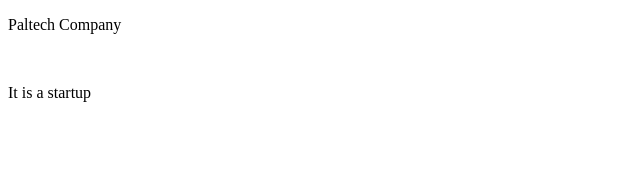
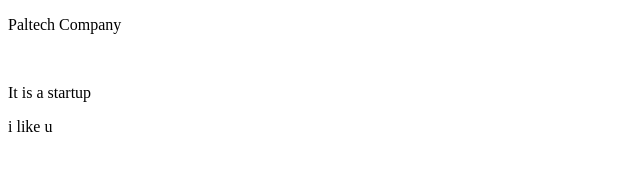
Before and after one commit to Durgaprasad2001/learn_git, a plain HTML site: page index.html in a window 1280 px wide. Shown: the full height of the page, 0-640 px from the left. Drawn offline with Linux system fonts and the light colour scheme.

Commit message:
subbranch commit

```diff
--- a/index.html
+++ b/index.html
@@ -7,5 +7,6 @@
     <body>
         <p>Paltech Company </p><br>
         <p>It is a startup </p>
+        <p> i like u</p>
     </body>
 </html>
```
